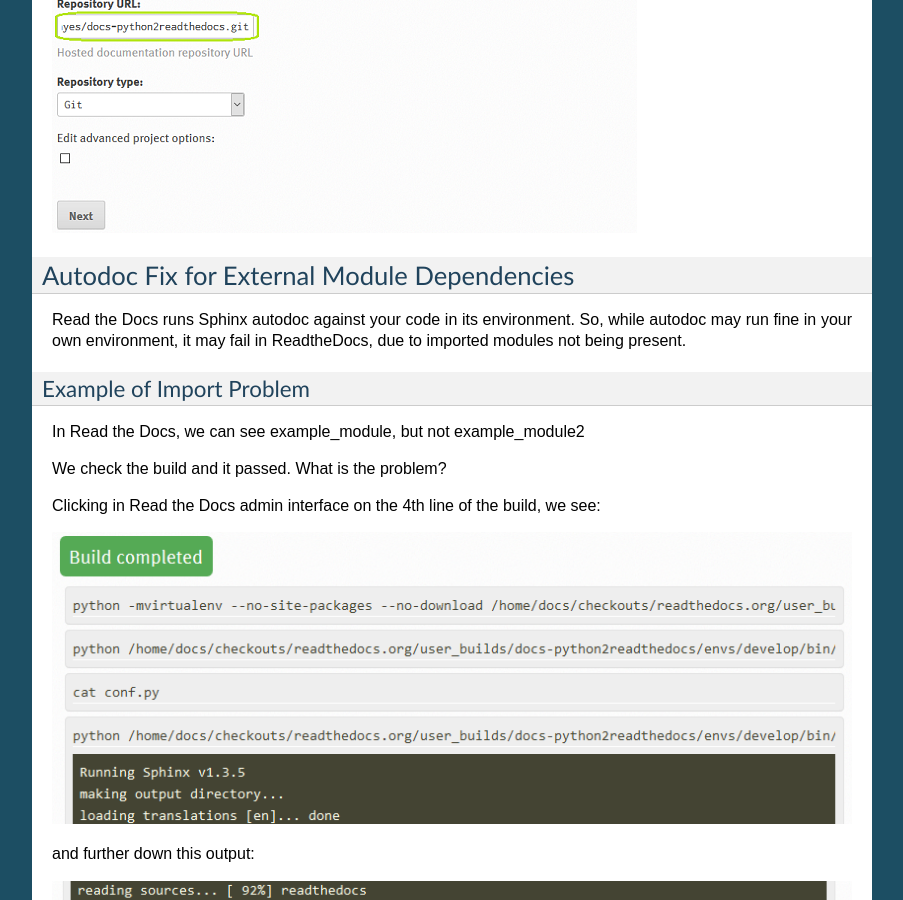
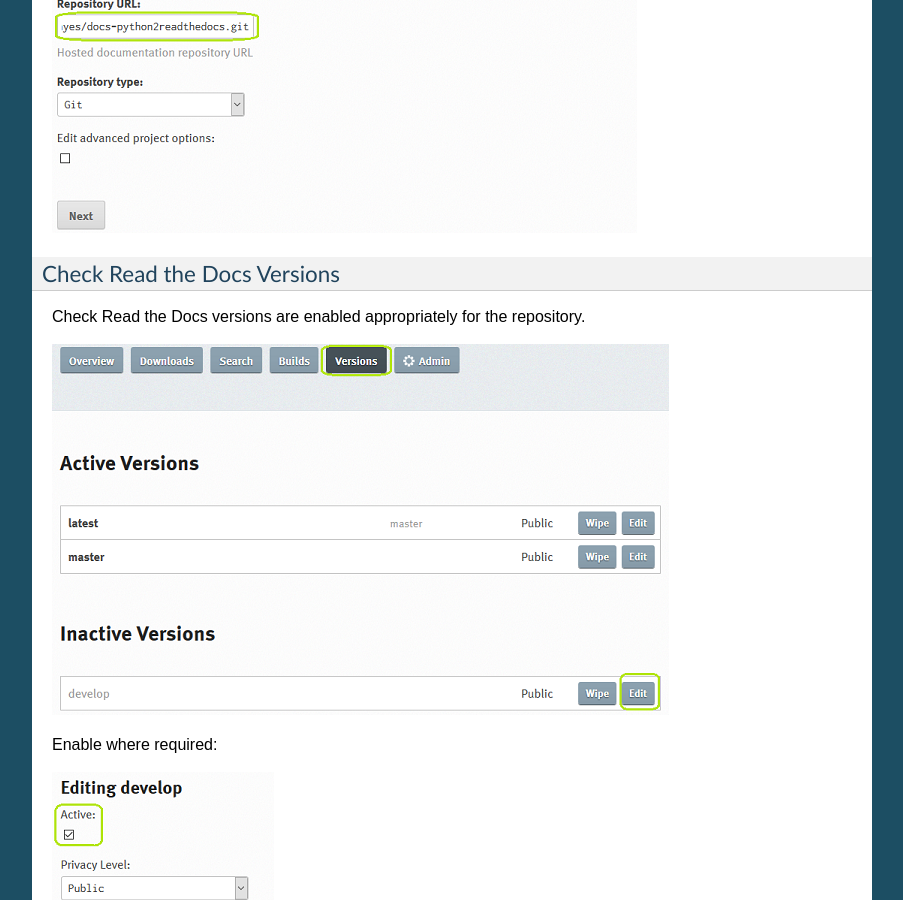
Before and after one commit to mattjhayes/docs-python2readthedocs, a Sphinx documentation site: the page built from docs/source/readthedocs.rst, in a window 1280 px wide and 900 px high, scrolled down 1915 px. Shown: the whole window, without its empty margins (198-1101 px from the left). Built offline with Sphinx 7.4.7, drawn with Linux system fonts in a browser that asks for light colours; some of the changed text lies outside the part shown.

Commit message:
Updated to show RTD versions

```diff
--- a/docs/source/readthedocs.rst
+++ b/docs/source/readthedocs.rst
@@ -46,6 +46,7 @@
 
 .. image:: images/github_integration_settings_2.png
 
+
 Import Project in Read the Docs
 ===============================
 
@@ -64,6 +65,19 @@
 Back in Read the Docs, paste the URL into the 'Repository URL field' and fill in the project name:
 
 .. image:: images/rtd_import_3.png
+
+
+Check Read the Docs Versions
+============================
+
+Check Read the Docs versions are enabled appropriately for the repository.
+
+.. image:: images/rtd_versions_1.png
+
+Enable where required:
+
+.. image:: images/rtd_versions_2.png
+
 
 ********************************************
 Autodoc Fix for External Module Dependencies
```
Also changed, not shown: docs/source/restructuredtext.rst (+6 -12 lines), docs/source/images/rtd_versions_1.png (added), docs/source/images/rtd_versions_2.png (added).
